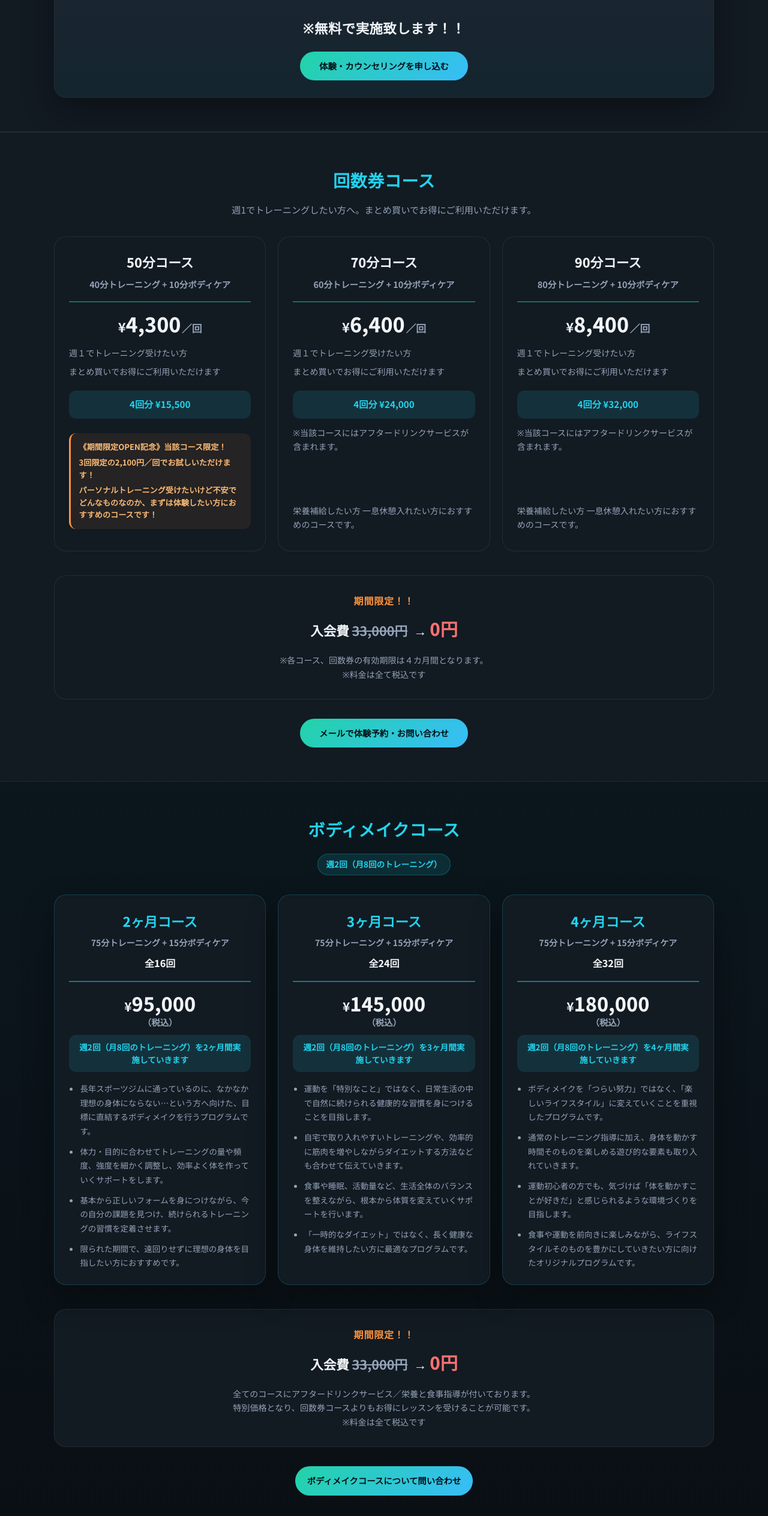
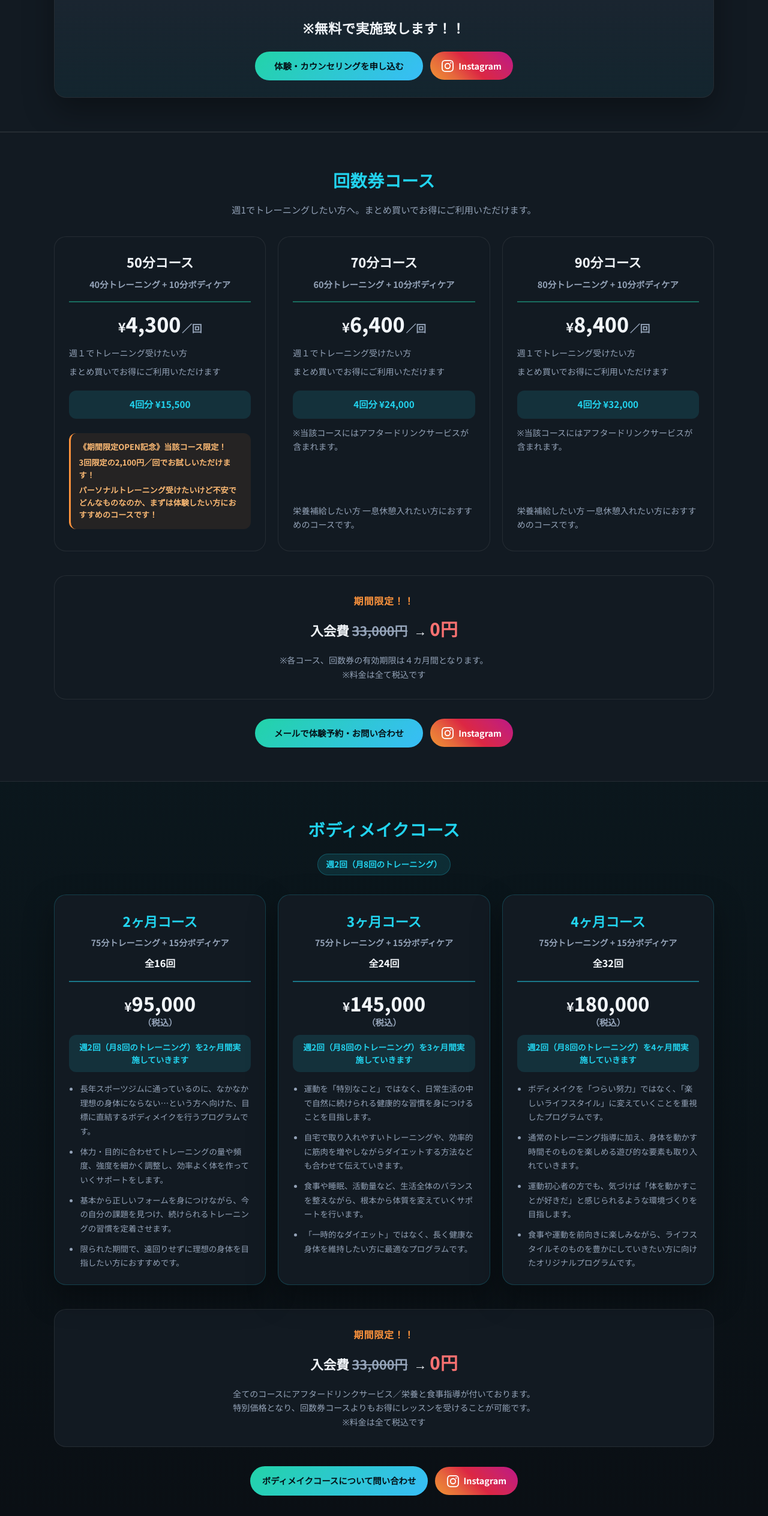
Before and after one commit to tomoyakun1221/personal-trainer-site, a React (Vite) app in the folder frontend/: page /pricing in a window 1280 px wide. Shown: the part 879-3406 px from the top of the page at 60% size. Built offline with nearby package versions, Linux system fonts and the light colour scheme; no server answers.

Commit message:
Add Instagram beside pricing page CTAs
Show Instagram next to each mail button and set body make inquiry subject.

```diff
--- a/frontend/src/components/PricingContent.css
+++ b/frontend/src/components/PricingContent.css
@@ -329,8 +329,20 @@
   letter-spacing: 0.02em;
 }
 
-.pricing-trial-action .btn {
+.pricing-cta-row {
+  display: flex;
+  flex-wrap: wrap;
+  gap: 0.75rem;
+  justify-content: center;
+  align-items: center;
+}
+
+.pricing-cta-row .btn {
   min-width: min(100%, 280px);
+}
+
+.pricing-trial-action .pricing-cta-row {
+  margin-top: 0;
 }
 
 /* Ticket cards */
@@ -500,7 +512,7 @@
   text-align: center;
 }
 
-.pricing-content-cta .btn {
+.pricing-content-cta .pricing-cta-row .btn {
   min-width: min(100%, 280px);
 }
 
--- a/frontend/src/components/PricingContent.tsx
+++ b/frontend/src/components/PricingContent.tsx
@@ -1,9 +1,20 @@
+import type { ReactNode } from "react";
 import type { PricingPlan } from "../types";
-import { TrialCta } from "./ContactCta";
+import { ContactCta, TrialCta } from "./ContactCta";
+import { InstagramLink } from "./InstagramLink";
 import { resolveBodymakePlans } from "../constants/bodymakePlans";
 import { resolveTicketPlans } from "../constants/pricingPlans";
 import { BrandHeading } from "./BrandHeading";
 import "./PricingContent.css";
+
+function PricingCtaRow({ children }: { children: ReactNode }) {
+  return (
+    <div className="pricing-cta-row">
+      {children}
+      <InstagramLink />
+    </div>
+  );
+}
 
 const TRIAL_POINTS = [
   {
@@ -150,7 +161,11 @@ export function PricingContent({
             </ul>
             <div className="pricing-trial-action">
               <p className="pricing-trial-free-label">※無料で実施致します！！</p>
-              {showCta && <TrialCta />}
+              {showCta && (
+                <PricingCtaRow>
+                  <TrialCta />
+                </PricingCtaRow>
+              )}
             </div>
           </div>
         </div>
@@ -190,7 +205,9 @@ export function PricingContent({
 
           {showCta && (
             <div className="pricing-content-cta">
-              <TrialCta label="メールで体験予約・お問い合わせ" />
+              <PricingCtaRow>
+                <TrialCta label="メールで体験予約・お問い合わせ" />
+              </PricingCtaRow>
             </div>
           )}
         </div>
@@ -231,7 +248,13 @@ export function PricingContent({
 
           {showCta && (
             <div className="pricing-content-cta">
-              <TrialCta label="ボディメイクコースについて問い合わせ" />
+              <PricingCtaRow>
+                <ContactCta
+                  label="ボディメイクコースについて問い合わせ"
+                  subject="ボディメイクコースについて問い合わせ"
+                  className="btn btn-primary"
+                />
+              </PricingCtaRow>
             </div>
           )}
         </div>
```
